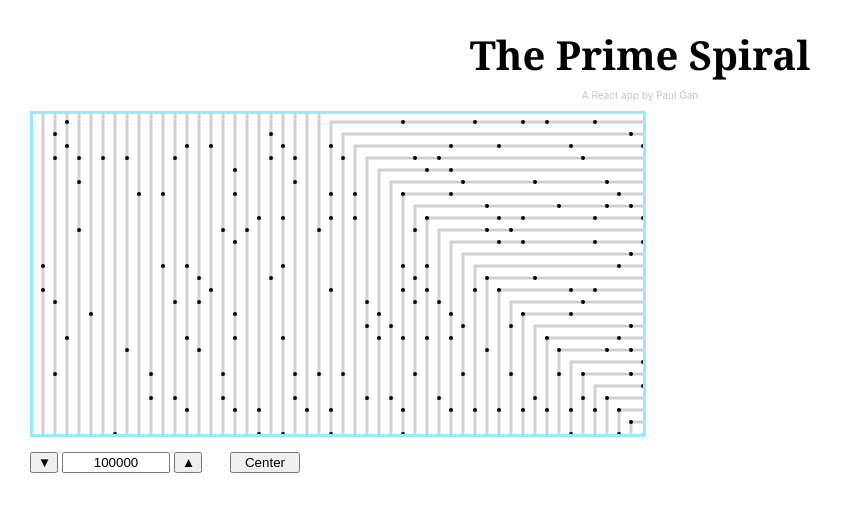
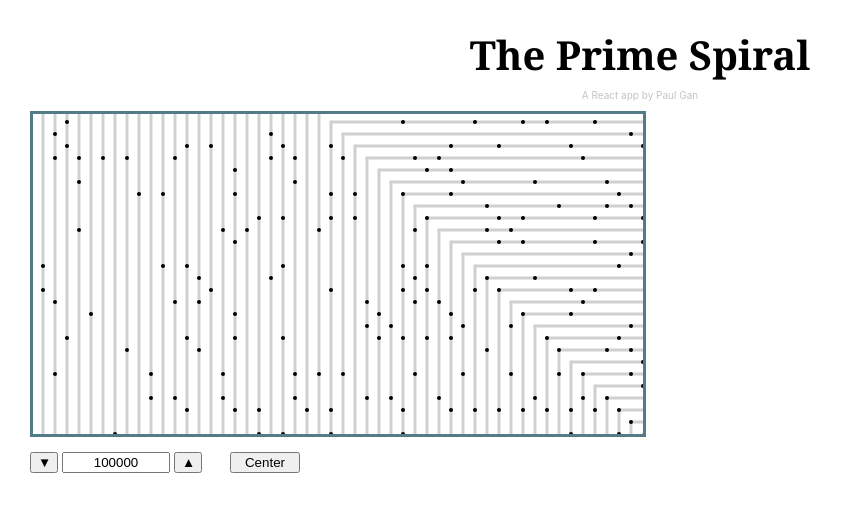
Before and after one commit to paulgan98/prime-spiral, a React (Create React App) app: page / in a window 1280 px wide. Shown: the top 512 px of the page, without its empty margins (0-843 px from the left). Built offline with nearby package versions, Linux system fonts and the light colour scheme.

Commit message:
Changed canvas border color

```diff
--- a/src/App.css
+++ b/src/App.css
@@ -66,7 +66,7 @@
   margin-right: 30px;
   margin-bottom: 10px;
   border-style: solid;
-  border-color: #98e9ff;
+  border-color: #537c88;
 }
 
 #canvas {
--- a/src/components/canvas.js
+++ b/src/components/canvas.js
@@ -48,6 +48,7 @@ function Canvas(props) {
   };
 
   const handlePan = (e) => {
+    e.preventDefault();
     if (!isMouseDown) {
       setMousePos({ x: e.clientX, y: e.clientY });
       return;
```
